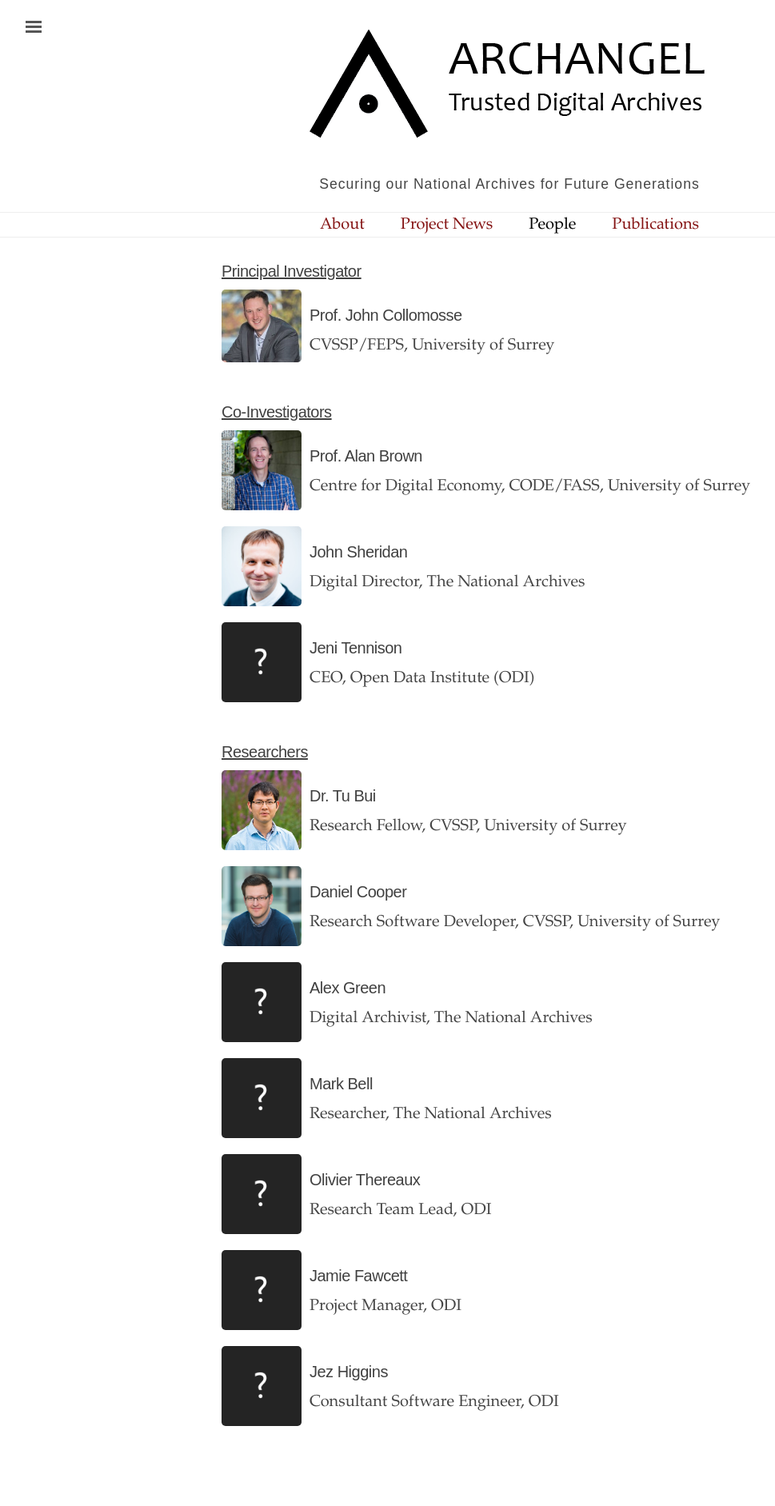
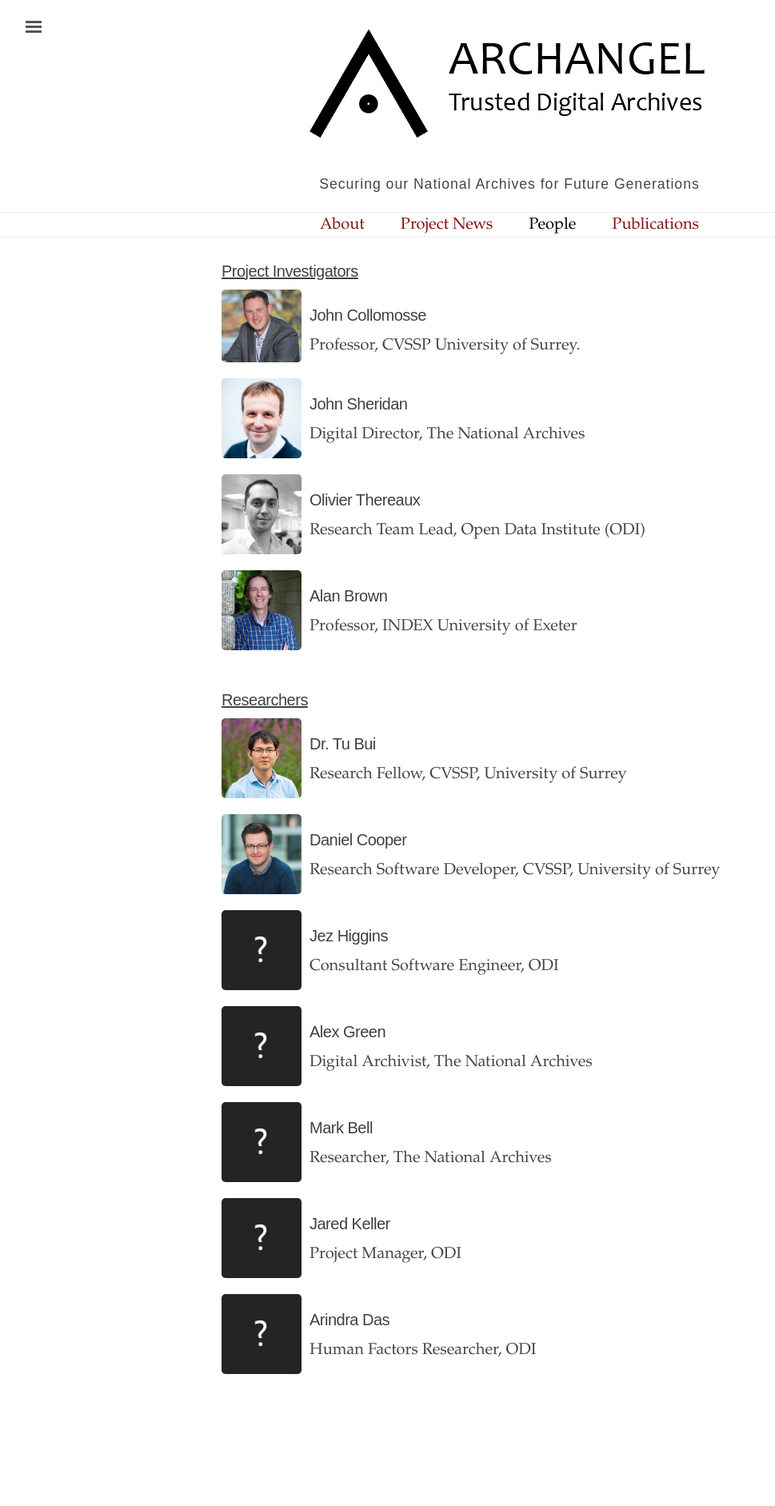
Before and after one commit to archangel-dlt/website, a Jekyll site: the page built from people.md, in a window 1280 px wide. Shown: the whole page at 80% size, without its empty margins (3-972 px from the left). Built offline with Jekyll 4.4.1, drawn with Linux system fonts in a browser that asks for light colours; after the commit the page ends 1818 px from its top, so only the background shows below that.

Commit message:
Update people

```diff
--- a/_data/people.yml
+++ b/_data/people.yml
@@ -1,22 +1,20 @@
-- name: Principal Investigator
+- name: Project Investigators
   people:
   - image: johncollomosse.png
-    name: Prof. John Collomosse
-    position: CVSSP/FEPS, University of Surrey
-
-- name: Co-Investigators
-  people:
-  - image: alanbrown.png
-    name: Prof. Alan Brown
-    position: Centre for Digital Economy, CODE/FASS, University of Surrey
+    name: John Collomosse
+    position: Professor, CVSSP University of Surrey.
 
   - image: johnsheridan.png
     name: John Sheridan
     position: Digital Director, The National Archives
 
-  - image: noname.png
-    name: Jeni Tennison
-    position: CEO, Open Data Institute (ODI)
+  - image: olivierthereaux.jpg
+    name: Olivier Thereaux
+    position: Research Team Lead, Open Data Institute (ODI)
+
+  - image: alanbrown.png
+    name: Alan Brown
+    position: Professor, INDEX University of Exeter
 
 - name: Researchers
   people:
@@ -29,6 +27,10 @@
     position: Research Software Developer, CVSSP, University of Surrey
 
   - image: noname.png
+    name: Jez Higgins
+    position: Consultant Software Engineer, ODI
+
+  - image: noname.png
     name: Alex Green
     position: Digital Archivist, The National Archives
 
@@ -37,13 +39,9 @@
     position: Researcher, The National Archives
 
   - image: noname.png
-    name: Olivier Thereaux
-    position: Research Team Lead, ODI
-
-  - image: noname.png
-    name: Jamie Fawcett
+    name: Jared Keller
     position: Project Manager, ODI
 
   - image: noname.png
-    name: Jez Higgins
-    position: Consultant Software Engineer, ODI
+    name: Arindra Das
+    position: Human Factors Researcher, ODI
```
Also changed, not shown: _data/pub_peer_reviewed.yml (+5 -5 lines), assets/images/people/olivierthereaux.jpg (added).
